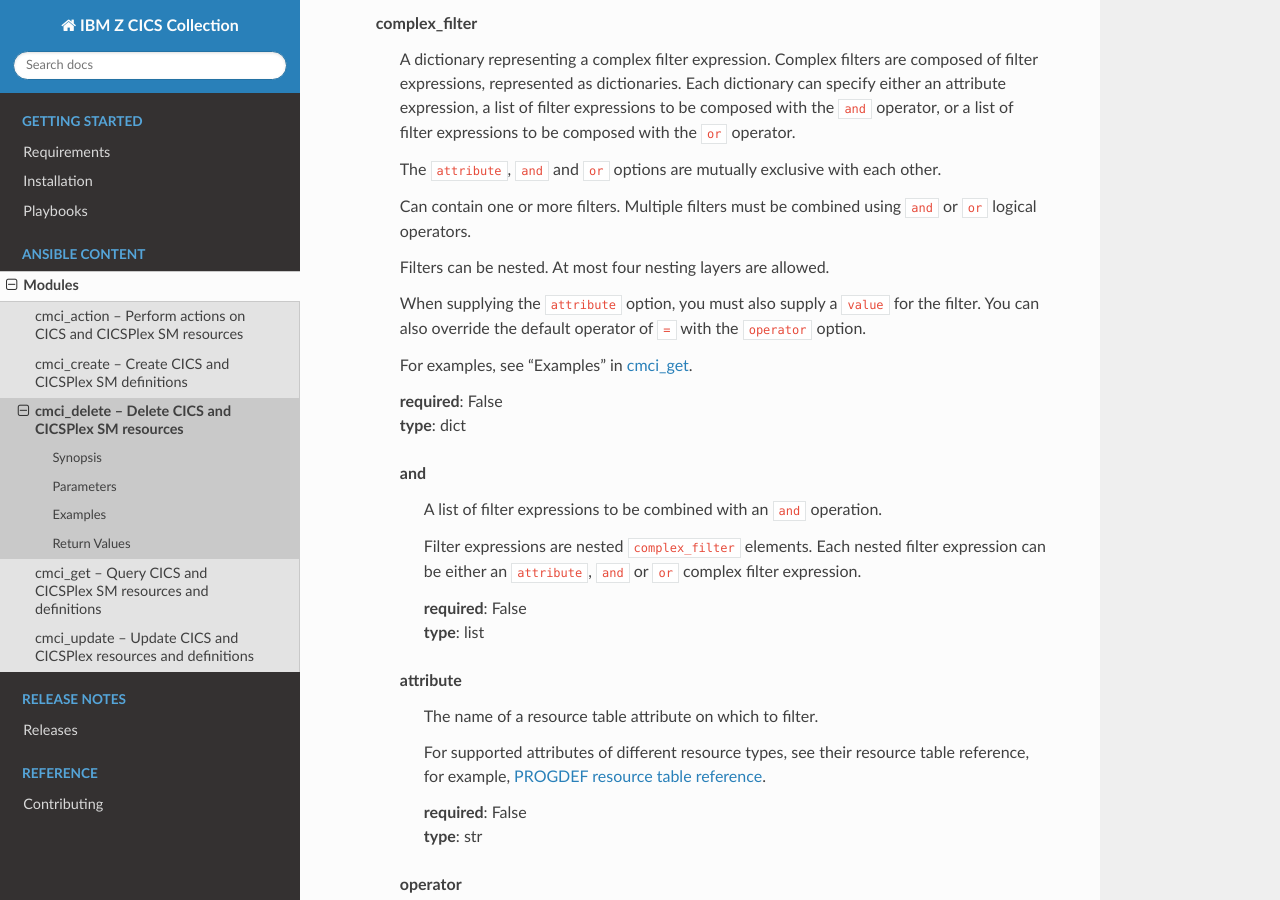
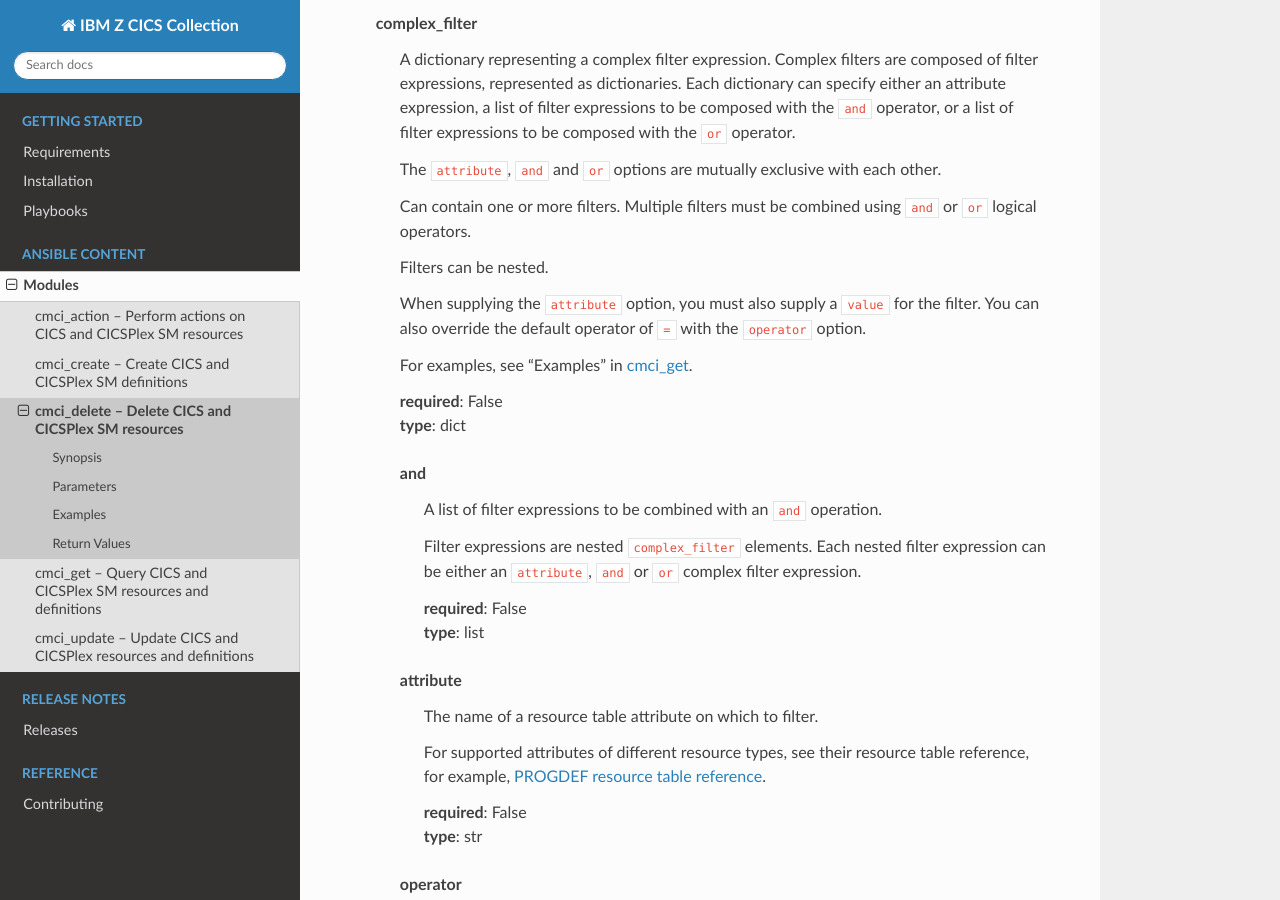
Before and after one commit to ansible-collections/ibm_zos_cics, a Sphinx documentation site: the page built from docs/source/modules/cmci_delete.rst, in a window 1280 px wide and 900 px high, scrolled down 2654 px. Built offline with Sphinx 7.4.7 and the Read the Docs theme 2.0.0, drawn with Linux system fonts in a browser that asks for light colours.

Commit message:
remove nesting layer restriction
Signed-off-by: Vera <vera.xx.c@me.com>

```diff
--- a/docs/source/modules/cmci_action.rst
+++ b/docs/source/modules/cmci_action.rst
@@ -187,7 +187,7 @@ resources
 
     Can contain one or more filters. Multiple filters must be combined using ``and`` or ``or`` logical operators.
 
-    Filters can be nested. At most four nesting layers are allowed.
+    Filters can be nested.
 
     When supplying the ``attribute`` option, you must also supply a ``value`` for the filter. You can also override the default operator of ``=`` with the ``operator`` option.
 
--- a/docs/source/modules/cmci_delete.rst
+++ b/docs/source/modules/cmci_delete.rst
@@ -147,7 +147,7 @@ resources
 
     Can contain one or more filters. Multiple filters must be combined using ``and`` or ``or`` logical operators.
 
-    Filters can be nested. At most four nesting layers are allowed.
+    Filters can be nested.
 
     When supplying the ``attribute`` option, you must also supply a ``value`` for the filter. You can also override the default operator of ``=`` with the ``operator`` option.
 
--- a/docs/source/modules/cmci_get.rst
+++ b/docs/source/modules/cmci_get.rst
@@ -160,7 +160,7 @@ resources
 
     Can contain one or more filters. Multiple filters must be combined using ``and`` or ``or`` logical operators.
 
-    Filters can be nested. At most four nesting layers are allowed.
+    Filters can be nested.
 
     When supplying the ``attribute`` option, you must also supply a ``value`` for the filter. You can also override the default operator of ``=`` with the ``operator`` option.
 
--- a/docs/source/modules/cmci_update.rst
+++ b/docs/source/modules/cmci_update.rst
@@ -156,7 +156,7 @@ resources
 
     Can contain one or more filters. Multiple filters must be combined using ``and`` or ``or`` logical operators.
 
-    Filters can be nested. At most four nesting layers are allowed.
+    Filters can be nested.
 
     When supplying the ``attribute`` option, you must also supply a ``value`` for the filter. You can also override the default operator of ``=`` with the ``operator`` option.
 
```
Also changed, not shown: 1 other file.
